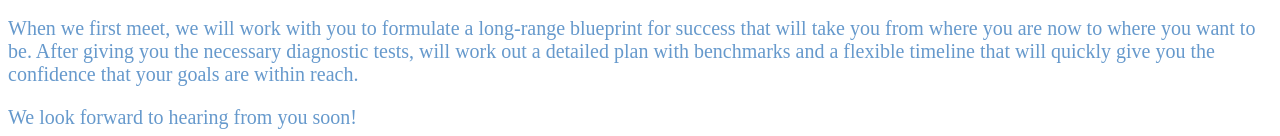
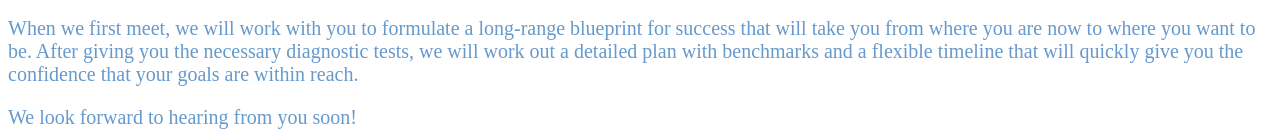
Before and after one commit to cruxmathematics/site, a plain HTML site: page what_we_offer_to_you.html in a window 1280 px wide. Shown: the part 421-557 px from the top of the page. Drawn offline with Linux system fonts and the light colour scheme.

Commit message:
fixed grammar

```diff
--- a/what_we_offer_to_you.html
+++ b/what_we_offer_to_you.html
@@ -13,7 +13,7 @@
     <p class = "service_style_body">We are a group of university mathematics professors based in the United States who specialize in consulting services that combine teaching, mentoring, and career advising. We will help you obtain the necessary background in mathematics and related areas to get into top American universities and succeed during your college career and beyond. In the process we will prepare you for and advise you on all aspects of the American university life.</p>
     <p class = "service_style_body">Our combined experience allows us to work successfully with students, both foreign and domestic, of all ages and ranges of mathematical ability and experience. We will design a learning program that fits your individual needs, see you through this process, and leave you with the confidence and the skills that will serve you well for decades to come.</p>
     <p class = "service_style_body">We are keenly aware of the fact that the global response to COVID-19 has left many students un- and under-prepared for college, especially in the hard sciences where even small background gaps can result in serious difficulties down the road. Our approach allows us to diagnose and correct these problems quickly, with an eye on the university coursework. In addition to standard courses, we prepare the interested clients for participation and success in mathematics competitions.</p>
-    <p class = "service_style_body">When we first meet, we will work with you to formulate a long-range blueprint for success that will take you from where you are now to where you want to be. After giving you the necessary diagnostic tests, will work out a detailed plan with benchmarks and a flexible timeline that will quickly give you the confidence that your goals are within reach.</p>
+    <p class = "service_style_body">When we first meet, we will work with you to formulate a long-range blueprint for success that will take you from where you are now to where you want to be. After giving you the necessary diagnostic tests, we will work out a detailed plan with benchmarks and a flexible timeline that will quickly give you the confidence that your goals are within reach.</p>
     <p class = "service_style_body">We look forward to hearing from you soon!</p>
   </body>
 </html>
```
